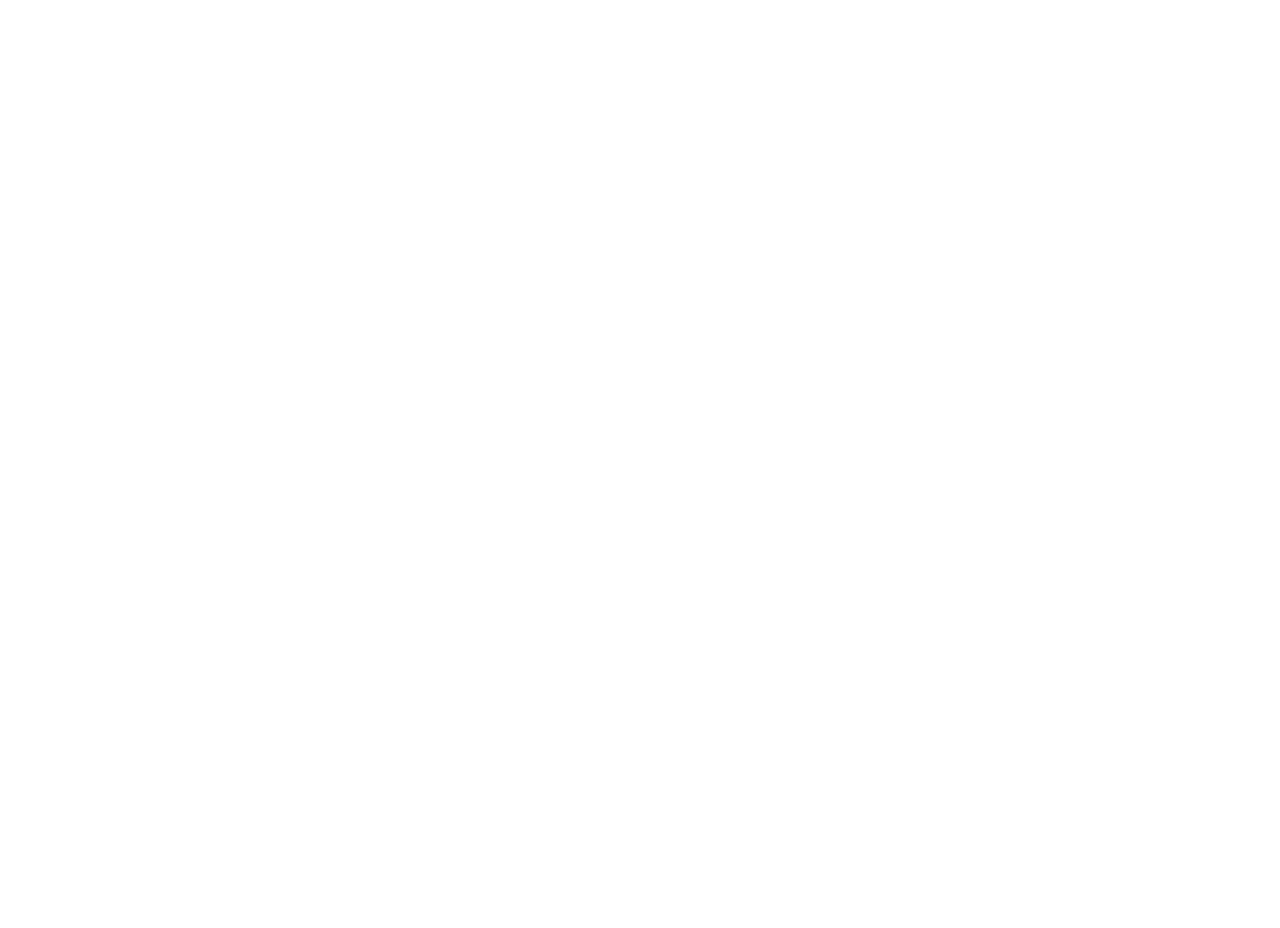
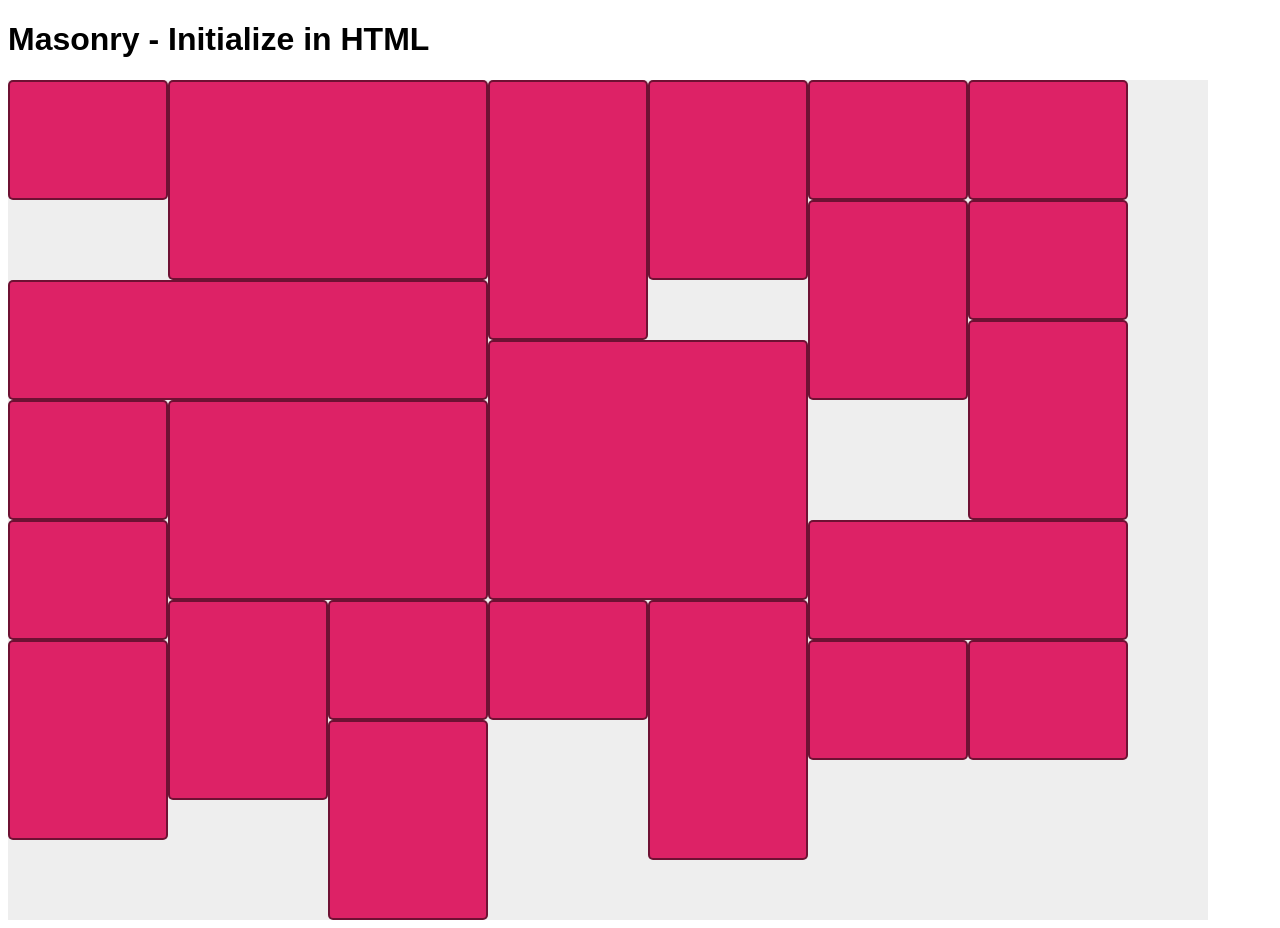
Before and after one commit to dariusz75/masonry-tutorial, a plain HTML site: page index.html in a window 1280 px wide. Before the commit the page ends 800 px from the top, so only its background shows below. Drawn offline with nearby package versions, Linux system fonts and the light colour scheme.

Commit message:
responsive layout up and running

```diff
--- a/index.html
+++ b/index.html
@@ -2,8 +2,37 @@
 <html>
 <head>
 	<title>Masonry tutorial</title>
+	<script src="https://unpkg.com/masonry-layout@4.1/dist/masonry.pkgd.min.js"></script>
+	<link rel="stylesheet" type="text/css" href="masonry-styles.css">
 </head>
 <body>
+	<h1>Masonry - Initialize in HTML</h1>
+
+	<div class="grid" data-masonry='{ "itemSelector": ".grid-item", "columnWidth": 160 }'>
+	  <div class="grid-item"></div>
+	  <div class="grid-item grid-item--width2 grid-item--height2"></div>
+	  <div class="grid-item grid-item--height3"></div>
+	  <div class="grid-item grid-item--height2"></div>
+	  <div class="grid-item grid-item--width3"></div>
+	  <div class="grid-item"></div>
+	  <div class="grid-item"></div>
+	  <div class="grid-item grid-item--height2"></div>
+	  <div class="grid-item grid-item--width2 grid-item--height3"></div>
+	  <div class="grid-item"></div>
+	  <div class="grid-item grid-item--height2"></div>
+	  <div class="grid-item"></div>
+	  <div class="grid-item grid-item--width2 grid-item--height2"></div>
+	  <div class="grid-item grid-item--width2"></div>
+	  <div class="grid-item"></div>
+	  <div class="grid-item grid-item--height2"></div>
+	  <div class="grid-item"></div>
+	  <div class="grid-item"></div>
+	  <div class="grid-item grid-item--height3"></div>
+	  <div class="grid-item grid-item--height2"></div>
+	  <div class="grid-item"></div>
+	  <div class="grid-item"></div>
+	  <div class="grid-item grid-item--height2"></div>
+	</div>
 
 </body>
 </html>
--- /dev/null
+++ b/masonry-styles.css
@@ -0,0 +1,37 @@
+* { box-sizing: border-box; }
+
+body { font-family: sans-serif; }
+
+/* ---- grid ---- */
+
+.grid {
+  background: #EEE;
+  max-width: 1200px;
+}
+
+/* clearfix */
+.grid:after {
+  content: '';
+  display: block;
+  clear: both;
+}
+
+/* ---- grid-item ---- */
+
+.grid-item {
+  width: 160px;
+  height: 120px;
+  float: left;
+  background: #D26;
+  border: 2px solid #333;
+  border-color: hsla(0, 0%, 0%, 0.5);
+  border-radius: 5px;
+}
+
+.grid-item--width2 { width: 320px; }
+.grid-item--width3 { width: 480px; }
+.grid-item--width4 { width: 640px; }
+
+.grid-item--height2 { height: 200px; }
+.grid-item--height3 { height: 260px; }
+.grid-item--height4 { height: 360px; }
```
